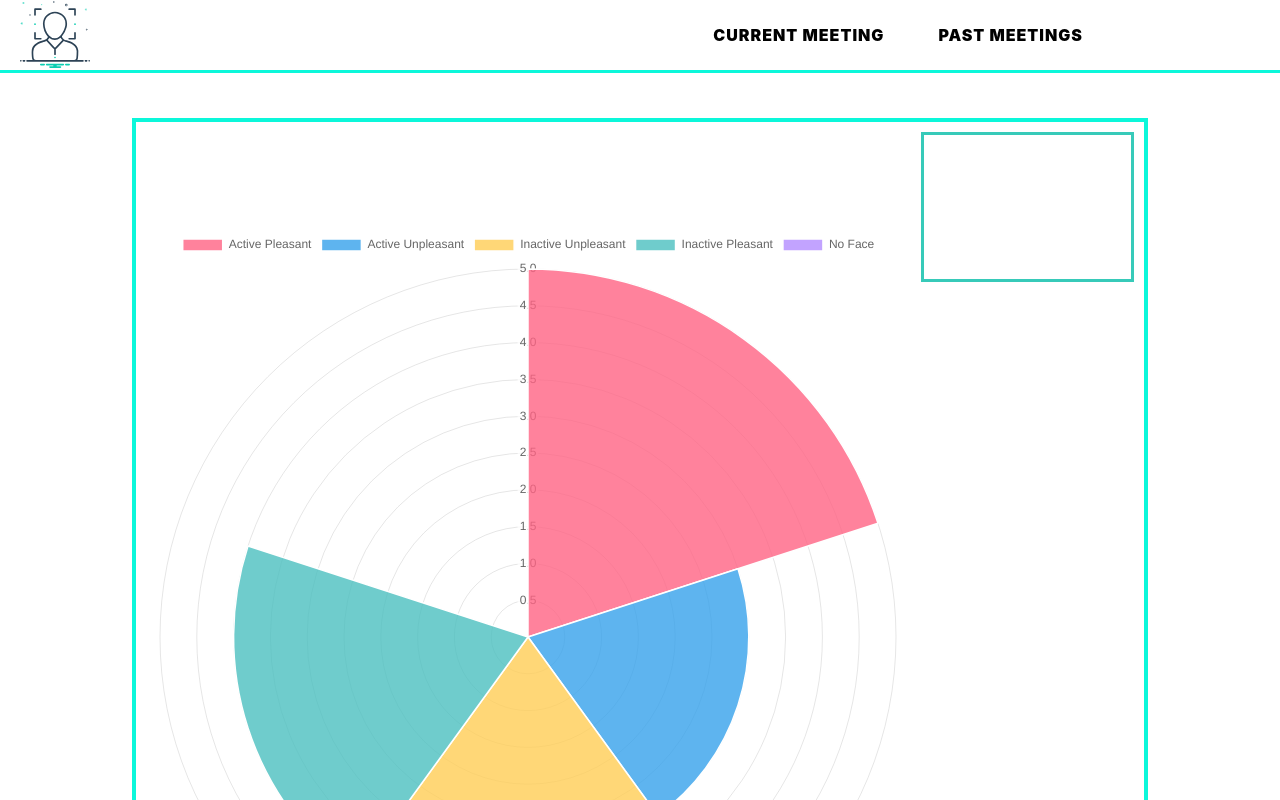
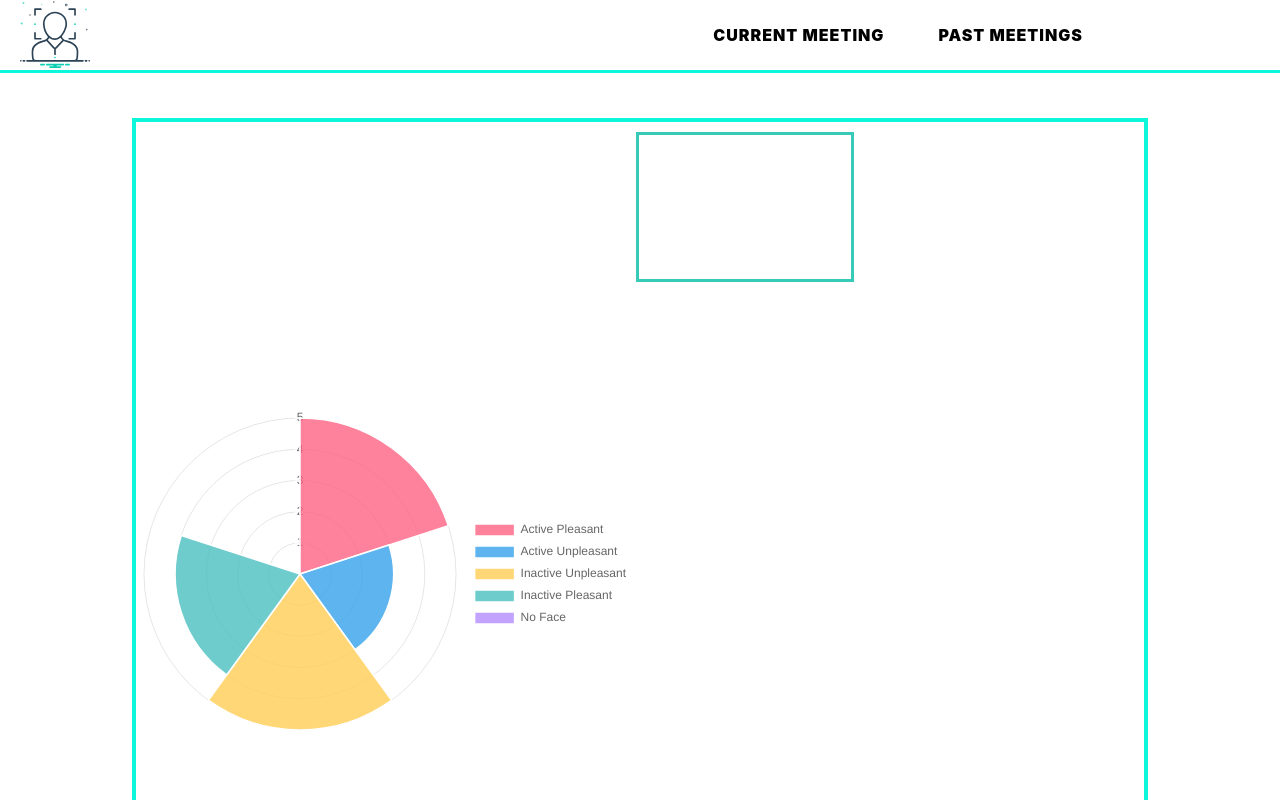
Before and after one commit to kakou34/Thesis_EduFERA, a React (Create React App) app in the folder edufera_frontend/: page /current/1 in a window 1280 px wide. Shown: the top 800 px of the page. Built offline with nearby package versions, Linux system fonts and the light colour scheme; no server answers.

Commit message:
polararea chart styling

```diff
--- a/edufera_frontend/src/pages/currentMeetingPage/currentMeetingPage.component.jsx
+++ b/edufera_frontend/src/pages/currentMeetingPage/currentMeetingPage.component.jsx
@@ -2,7 +2,7 @@ import React, {useEffect, useState} from 'react';
 import './currentMeetingPage.syles.scss';
 import {socket} from '../../App'
 import axios from "axios";
-import {PolarArea} from "react-chartjs-2";
+import {PolarArea, Pie} from "react-chartjs-2";
 
 
 const CurrentMeetingPage = (props) => {
@@ -76,8 +76,10 @@ const CurrentMeetingPage = (props) => {
                             chart: {
                                 width: 200
                             },
+                            plugins: {
                                 legend: {
-                    position: 'bottom'
+                                    position: 'right'
+                                }
                             }
 
                         }}
--- a/edufera_frontend/src/pages/currentMeetingPage/currentMeetingPage.syles.scss
+++ b/edufera_frontend/src/pages/currentMeetingPage/currentMeetingPage.syles.scss
@@ -18,7 +18,8 @@
 
     .diagramCurrent-cont {
         margin-top: 20%;
-        width: 80%;
+        width: 500px;
+        height: 500px;
         display: flex;
         justify-content: center;
         align-items: center;
```
Lines whose indentation alone changed are shown as unchanged.
